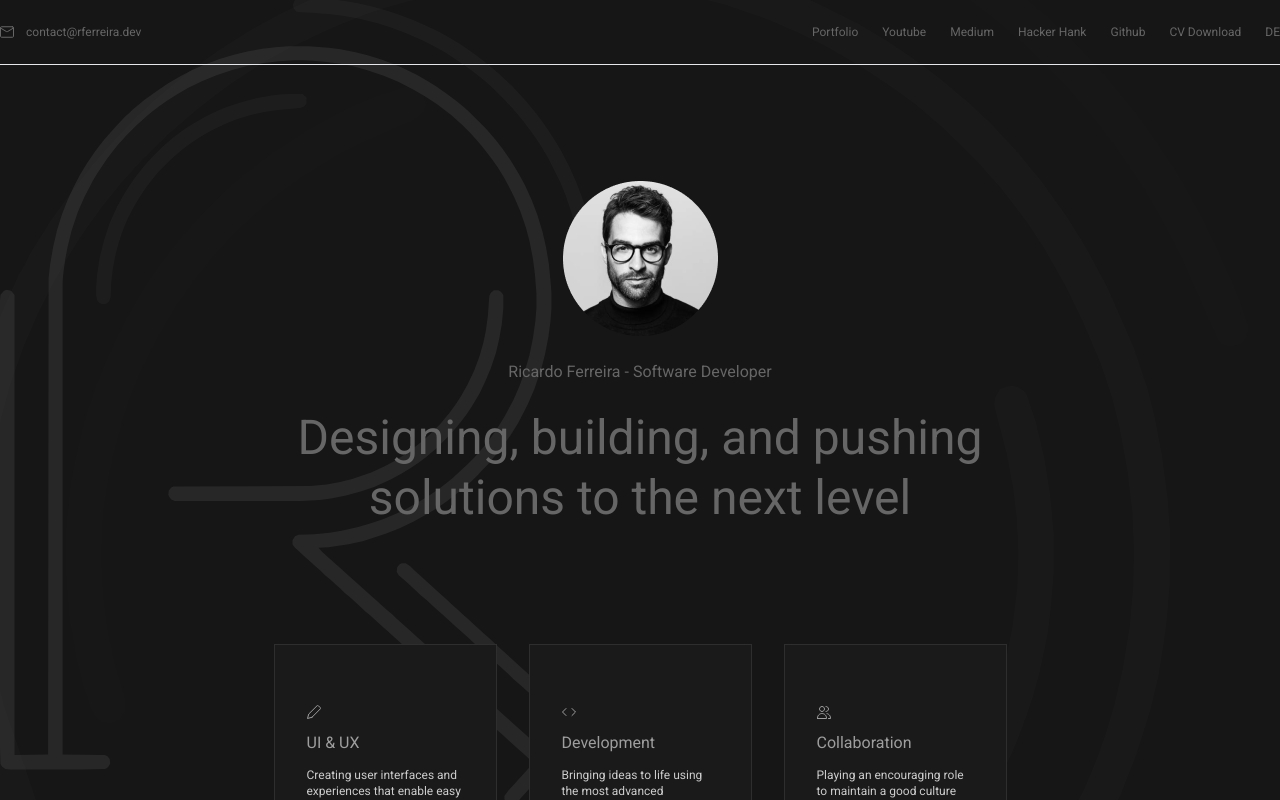
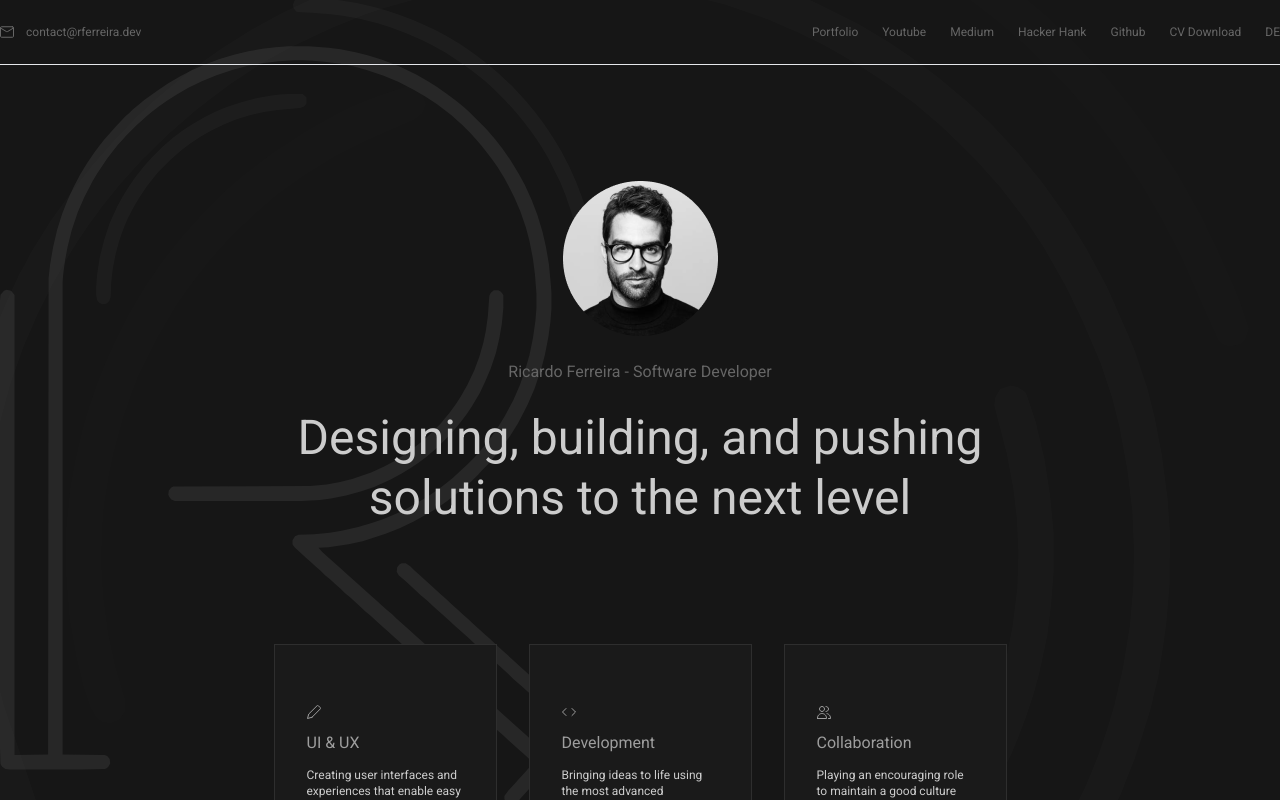
Before and after one commit to ricardoferreirades/ricardoferreirades.github.io, a React (Create React App) app: page / in a window 1280 px wide. Built offline with nearby package versions, Linux system fonts and the light colour scheme.

Commit message:
chore(style): add description classes

```diff
--- a/src/components/Description.tsx
+++ b/src/components/Description.tsx
@@ -1,5 +1,5 @@
 export default function Description() {
-    return <h1 className="text-[3rem] text-center max-w-[687px] leading-[3.75rem]">
+    return <h1 className="text-[3rem] text-center text-light-gray max-w-[687px] leading-[3.75rem]">
       Designing, building, and pushing solutions to the next level
     </h1>
   }
```
